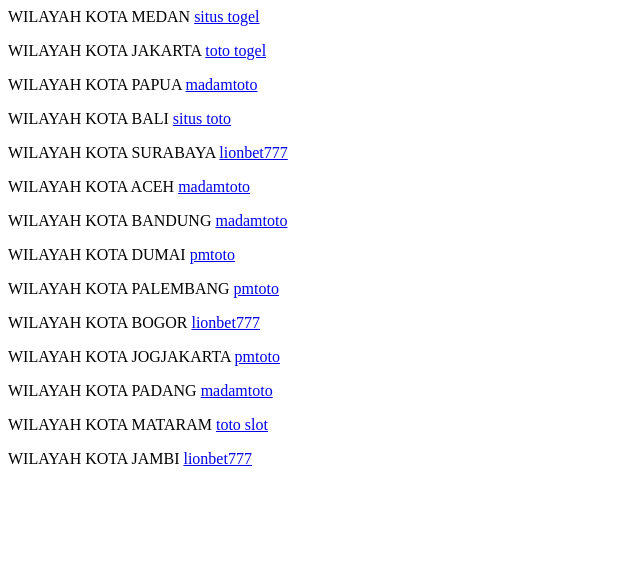
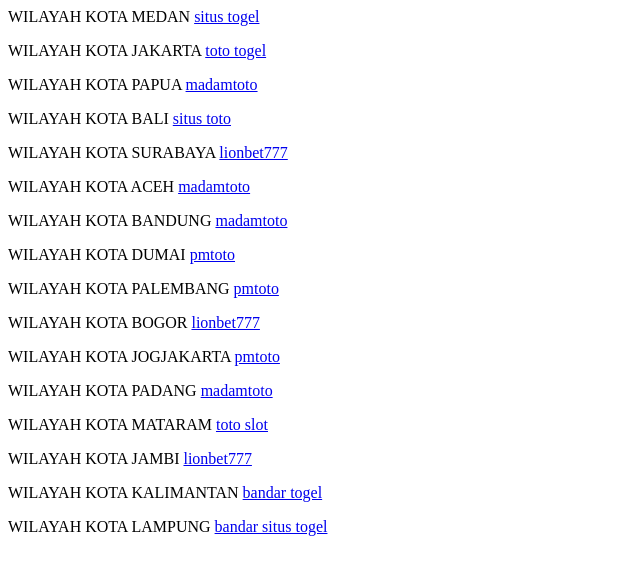
Before and after one commit to xslayder123/snow-7, a plain HTML site: page index.html in a window 1280 px wide. Shown: the whole page, without its empty margins (0-640 px from the left). Drawn offline with Linux system fonts and the light colour scheme.

Commit message:
Update index.html

```diff
--- a/index.html
+++ b/index.html
@@ -17,5 +17,7 @@
         <p>WILAYAH KOTA PADANG <a href='http://149.28.134.211/'>madamtoto</a></p>
         <p>WILAYAH KOTA MATARAM <a href='https://pafikotamataram.id/'>toto slot</a></p>
         <p>WILAYAH KOTA JAMBI <a href='https://207.148.121.224/'>lionbet777</a></p>
+        <p>WILAYAH KOTA KALIMANTAN <a href='https://pasar-desa.id/'>bandar togel</a></p>
+        <p>WILAYAH KOTA LAMPUNG <a href='https://terminalsatu.id/'>bandar situs togel</a></p>
     </body>
     </html>
```
